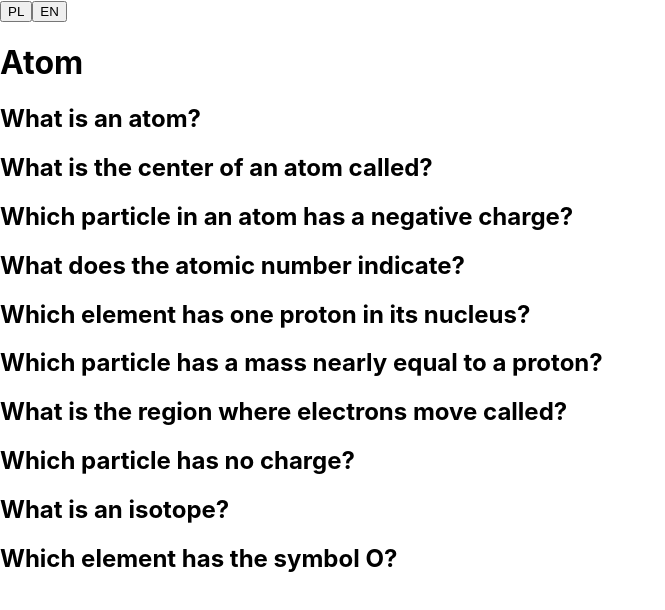
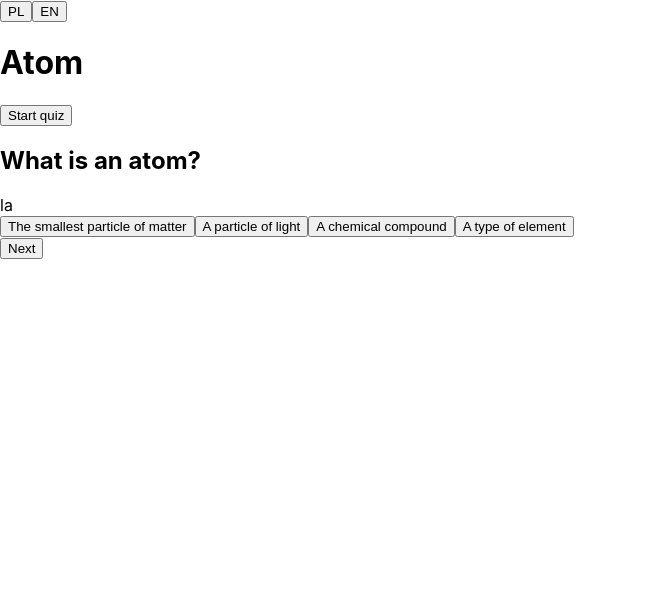
Before and after one commit to karolina-rachuta/chemistry-fun, a React (Create React App) app in the folder client/: page / in a window 1280 px wide. Shown: the top 610 px of the page, without its empty margins (0-665 px from the left). Built offline with nearby package versions, Linux system fonts and the light colour scheme.

Commit message:
displaying one question at the time

```diff
--- a/client/src/App.js
+++ b/client/src/App.js
@@ -4,6 +4,13 @@ import { useState } from "react";
 
 function App() {
     const [polishLanguage, setPolishLanguage] = useState(false);
+    const [questionIndex, setQuestionIndex] = useState(0);
+    const quiz = quizzes.quizzes[0];
+    console.log(quiz)
+    console.log(quizzes.quizzes[0].questions[0])
+    console.log(questionIndex)
+    console.log(quiz.questions[questionIndex].question.pl)
+    console.log(quiz.questions[questionIndex].answers.pl)
 
     return (
         <div>
@@ -12,18 +19,31 @@ function App() {
                 <button onClick={()=> setPolishLanguage(false)}>EN</button>
             </div>
             <div>
-                {quizzes.quizzes.map((quiz) => (
-                    <div>
+                {quizzes.quizzes.map((quiz, id) => (
+                    <div key={id}>
                         <h1>{quiz.name}</h1>
-                        {quiz.questions.map((question) => (
-                            polishLanguage ? (
-                                <h2>{question.question.pl}</h2>
+                        <button onClick={()=>setQuestionIndex(1)}>Start quiz</button>
+
+                        <h2>{polishLanguage ? (quiz.questions[questionIndex].question.pl):(quiz.questions[questionIndex].question.en)}</h2>
+                        la
+
+                           <div> {polishLanguage ? (
+                                   <div>
+                                        {quiz.questions[questionIndex].answers.pl.map(answer => (
+                                        <button>{answer}</button>
+                                        ))}
+                                    </div>
                                 ) : (
-                                    <h2>{question.question.en}</h2>
-                                )
-                        ))}
+                                    <div>
+                                        {quiz.questions[questionIndex].answers.en.map(answer => (
+                                        <button>{answer}</button>
+                                        ))}
+                                    </div>
+                                )}
+                                </div>
                     </div>
                 ))}
+                <button>Next</button>
             </div>
         </div>
   );
--- a/client/src/db.json
+++ b/client/src/db.json
@@ -6,6 +6,7 @@
         "questions": [
           {
             "question": {
+              "id": 1,
               "pl": "Co to jest atom?",
               "en": "What is an atom?"
             },
@@ -17,6 +18,7 @@
           },
           {
             "question": {
+              "id": 2,
               "pl": "Jak nazywa się środek atomu?",
               "en": "What is the center of an atom called?"
             },
@@ -28,6 +30,7 @@
           },
           {
             "question": {
+              "id": 3,
               "pl": "Która cząstka w atomie ma ładunek ujemny?",
               "en": "Which particle in an atom has a negative charge?"
             },
@@ -38,6 +41,7 @@
             "correctAnswer": 2
           },
           {
+            "id": 4,
             "question": {
               "pl": "Co określa liczba atomowa?",
               "en": "What does the atomic number indicate?"
@@ -49,6 +53,7 @@
             "correctAnswer": 1
           },
           {
+            "id": 5,
             "question": {
               "pl": "Który pierwiastek ma jeden proton w jądrze?",
               "en": "Which element has one proton in its nucleus?"
@@ -60,6 +65,7 @@
             "correctAnswer": 1
           },
           {
+            "id": 6,
             "question": {
               "pl": "Która cząstka ma masę prawie równą masie protonu?",
               "en": "Which particle has a mass nearly equal to a proton?"
@@ -71,6 +77,7 @@
             "correctAnswer": 2
           },
           {
+            "id": 7,
             "question": {
               "pl": "Jak nazywa się obszar, gdzie poruszają się elektrony?",
               "en": "What is the region where electrons move called?"
@@ -82,6 +89,7 @@
             "correctAnswer": 1
           },
           {
+            "id": 8,
             "question": {
               "pl": "Która cząstka jest bez ładunku?",
               "en": "Which particle has no charge?"
@@ -93,6 +101,7 @@
             "correctAnswer": 2
           },
           {
+            "id": 9,
             "question": {
               "pl": "Co to jest izotop?",
               "en": "What is an isotope?"
@@ -104,6 +113,7 @@
             "correctAnswer": 1
           },
           {
+            "id": 10,
             "question": {
               "pl": "Który pierwiastek ma symbol O?",
               "en": "Which element has the symbol O?"
```
Also changed, not shown: 1 other file (tests, documents, lock files or other folders).
